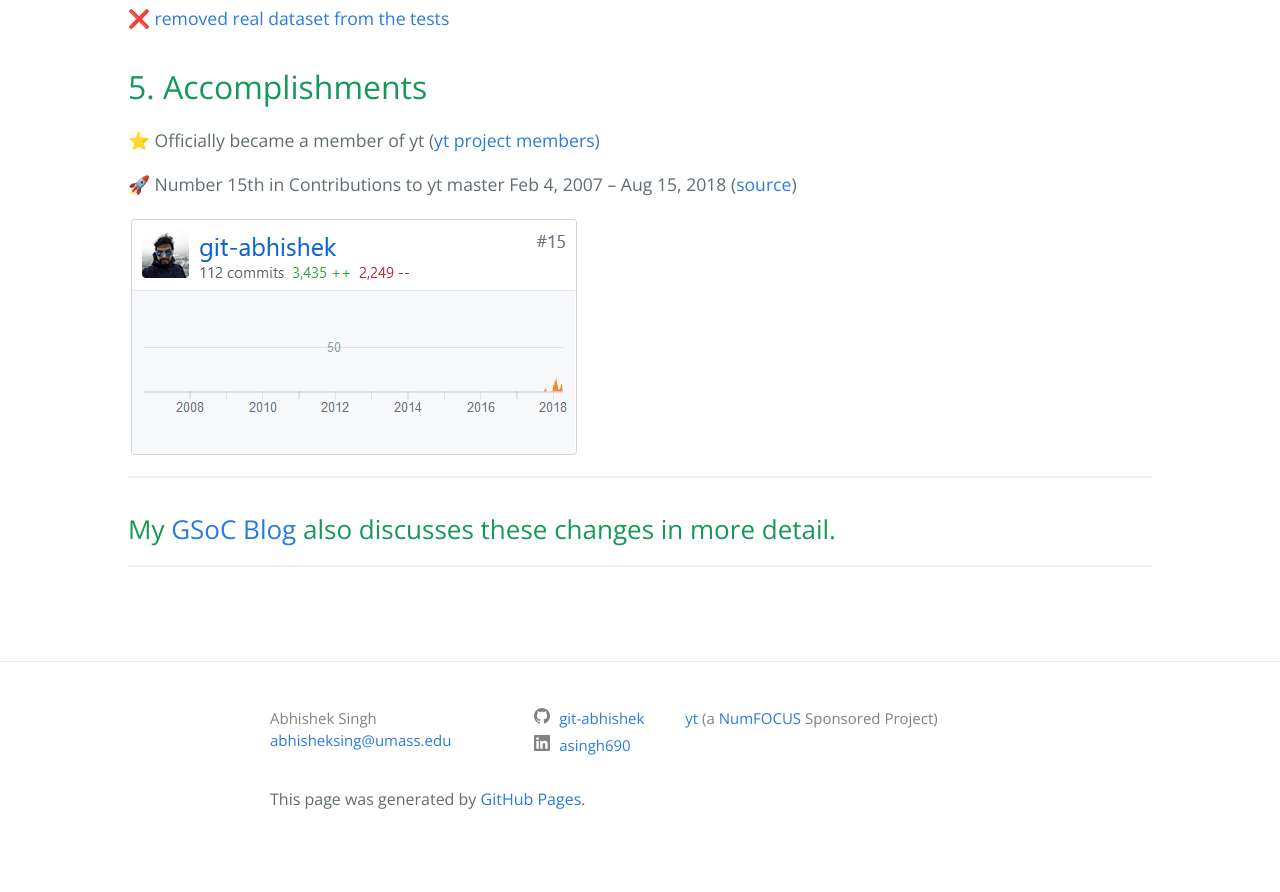
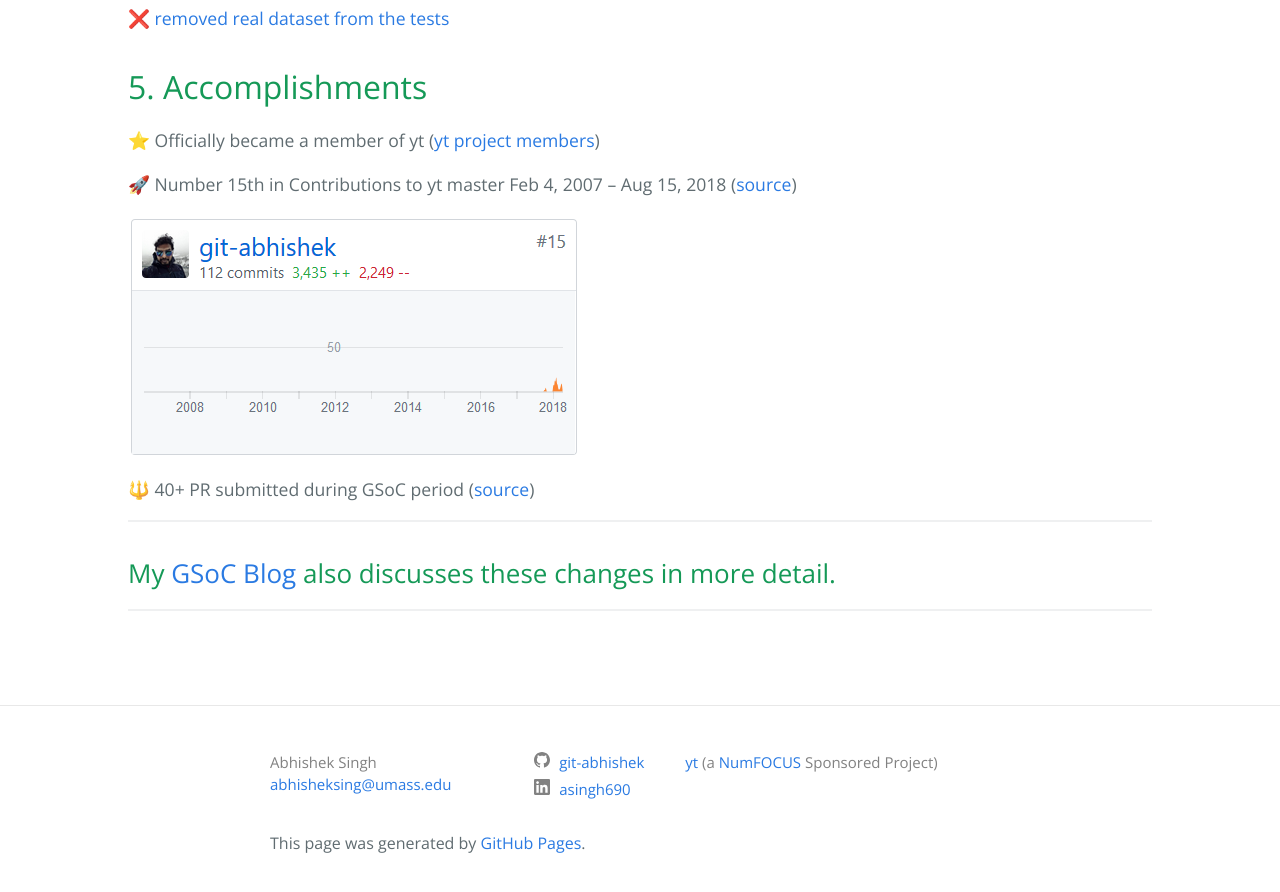
Before and after one commit to git-abhishek/blog, a Jekyll site: the page built from _posts/2018-08-12-week.markdown, in a window 1280 px wide and 900 px high, scrolled down 5724 px. Shown: the top 892 px of the window. Built offline with Jekyll 4.4.1, drawn with Linux system fonts in a browser that asks for light colours; emoji names are drawn with the system emoji font; comment, search, counter and statistics services are not loaded; before the commit the page ends 6580 px from its top, so only the background shows below that.

Commit message:
add num of PR

```diff
--- a/_posts/2018-08-12-week.markdown
+++ b/_posts/2018-08-12-week.markdown
@@ -210,6 +210,8 @@ As part of increasing code coverage and writing more test cases, code cleanup an
 
   ![](assets/contribution-graph.PNG "Contributions to yt master")
 
+  :trident: 40+ PR submitted during GSoC period ([source](https://github.com/yt-project/yt/pulls/git-abhishek))
+
 
 
 ---
```
